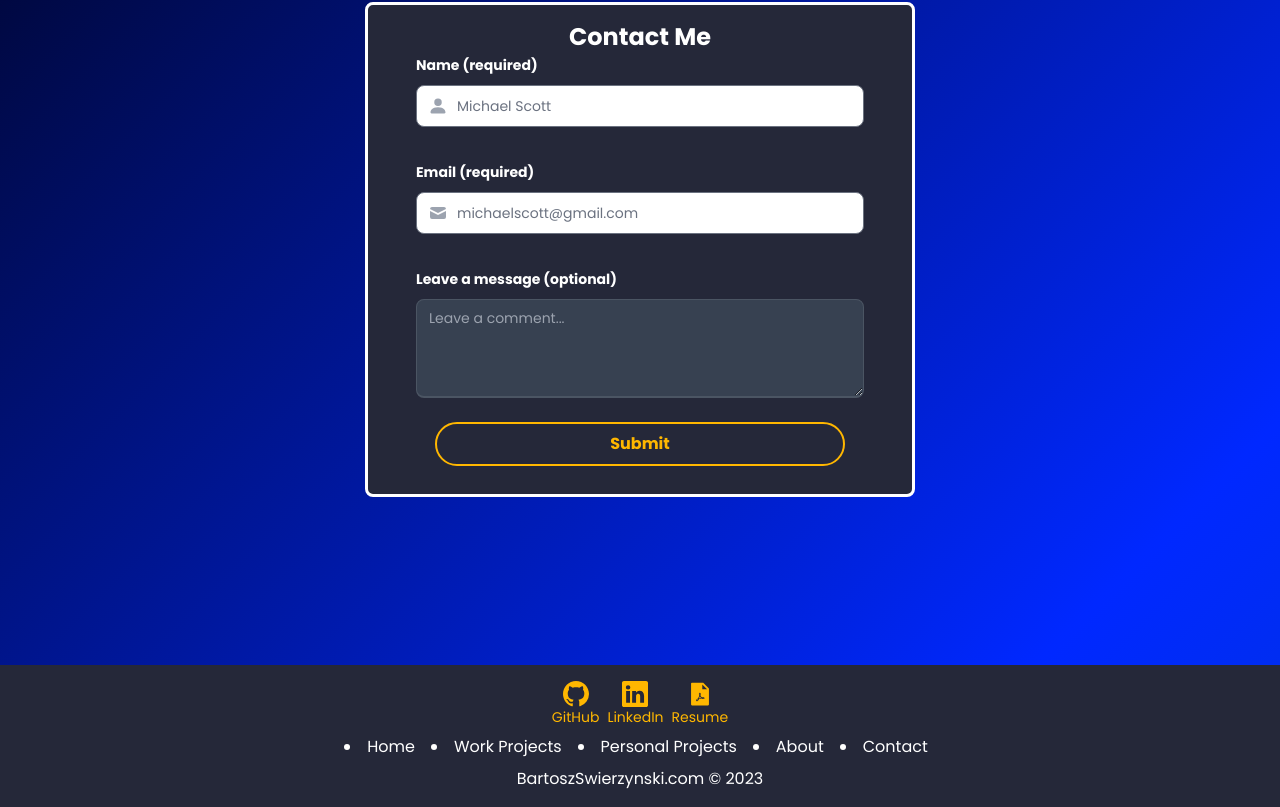
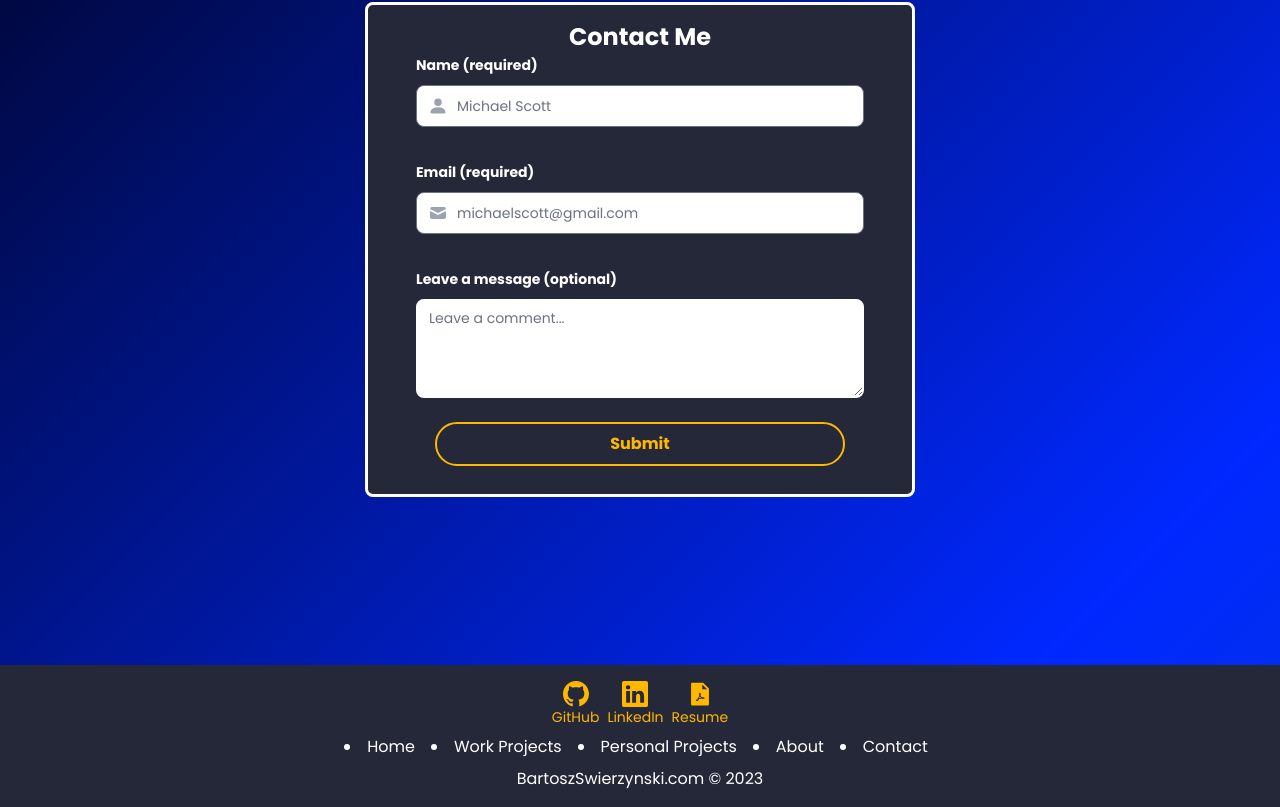
Before and after one commit to bartswierz/portfolio-website-updated, a Next.js app: page / in a window 1280 px wide. Shown: the part 4097-4904 px from the top of the page. Built offline with nearby package versions, Linux system fonts and the light colour scheme; what tailwindcss-animated would draw is missing.

Commit message:
pushing minor contact form updates to pull on 2nd desktop

```diff
--- a/src/app/components/ContactForm.tsx
+++ b/src/app/components/ContactForm.tsx
@@ -174,6 +174,7 @@ const ContactForm = () => {
               placeholder="Leave a comment..."
               required
               rows={4}
+              color={""}
               onChange={(e) => setMessage(e.target.value)}
               value={message}
               className="min-h-[70px] border-b-2 border-[#fff] rounded-lg focus:outline-none focus:border-[#ffb700]"
```
